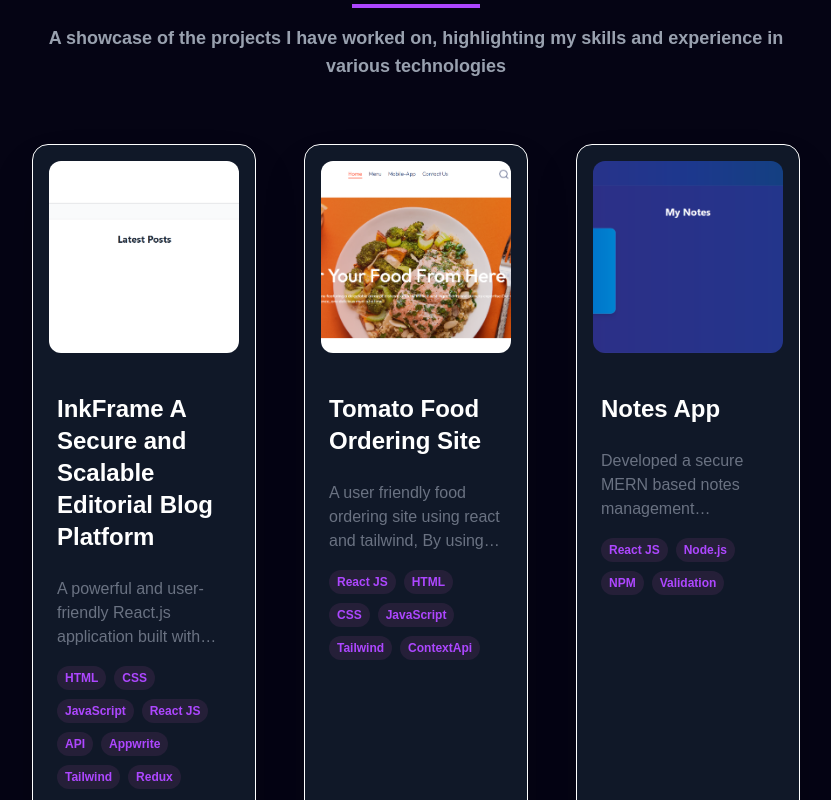
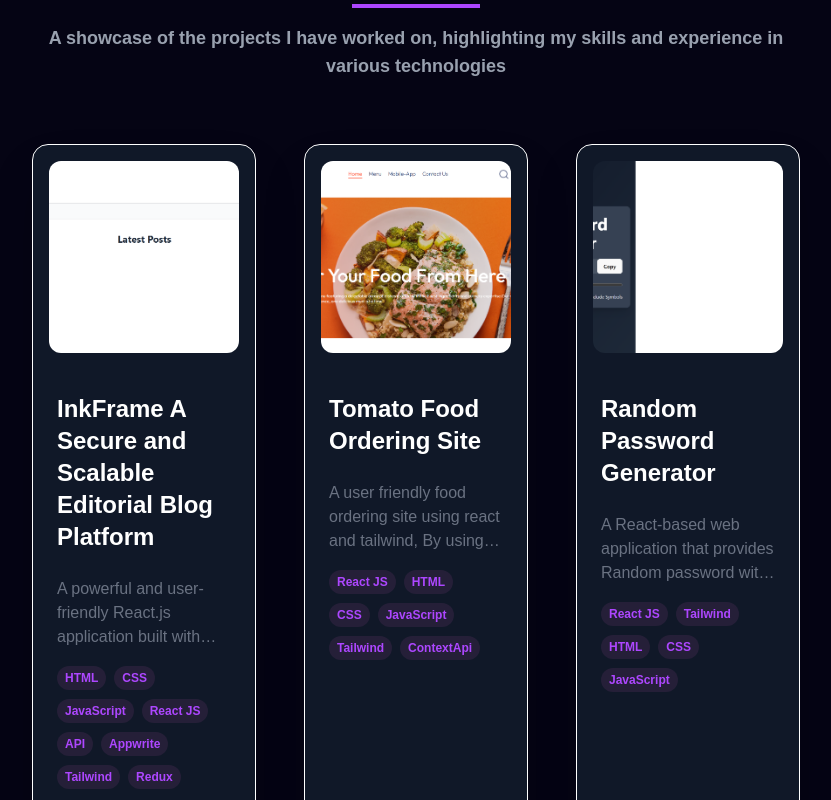
Before and after one commit to uzai-rriaz1/Uzair-Riaz-portfolio, a React (Vite) app: page / in a window 1280 px wide. Shown: the part 2000-2800 px from the top of the page, without its empty margins (224-1055 px from the left). Built offline with nearby package versions, Linux system fonts and the light colour scheme.

Commit message:
Update constants.js

```diff
--- a/src/constants.js
+++ b/src/constants.js
@@ -243,16 +243,16 @@ export const projects = [
     github: "https://github.com/uzai-rriaz1/Tomato_Food_Ordering",
     webapp: "https://tomato-food-ordering-beta.vercel.app/",
   },
-  // {
-  //   id: 2,
-  //   title: "Random Password Generator",
-  //   description:
-  //     "A React-based web application that provides Random password with symbols which can be used as an secure password.",
-  //   image: password,
-  //   tags: ["React JS", "Tailwind", "HTML", "CSS", "JavaScript"],
-  //   github: "https://github.com/uzai-rriaz1/Random_Password_Generator",
-  //   webapp: "https://random-password-generator-chi-three.vercel.app/",
-  // },
+  {
+    id: 2,
+    title: "Random Password Generator",
+    description:
+      "A React-based web application that provides Random password with symbols which can be used as an secure password.",
+    image: password,
+    tags: ["React JS", "Tailwind", "HTML", "CSS", "JavaScript"],
+    github: "https://github.com/uzai-rriaz1/Random_Password_Generator",
+    webapp: "https://random-password-generator-chi-three.vercel.app/",
+  },
   {
     id: 3,
     title: "Notes App",
```
